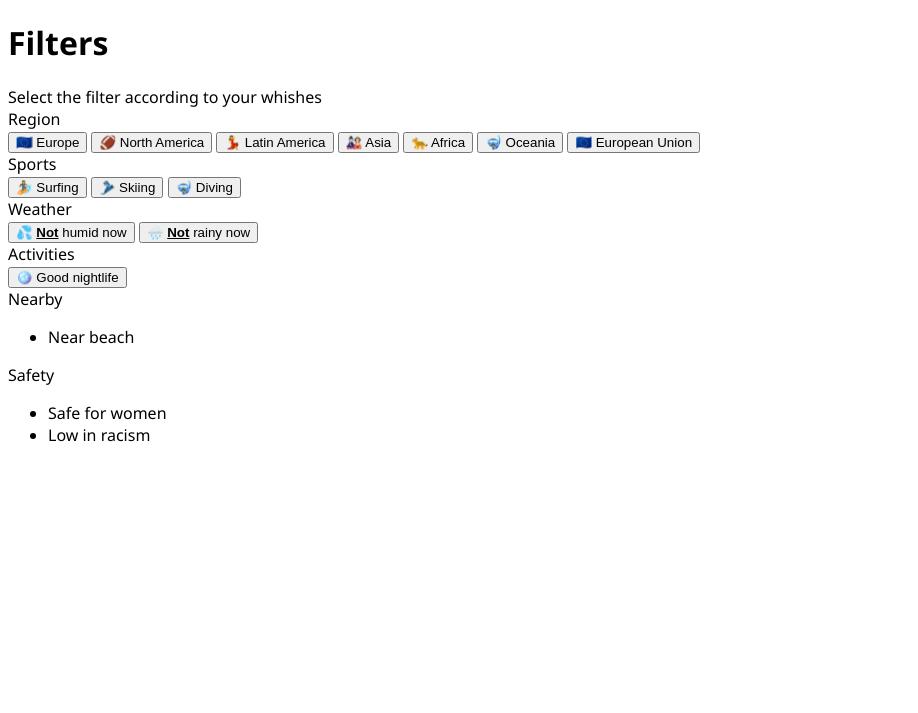
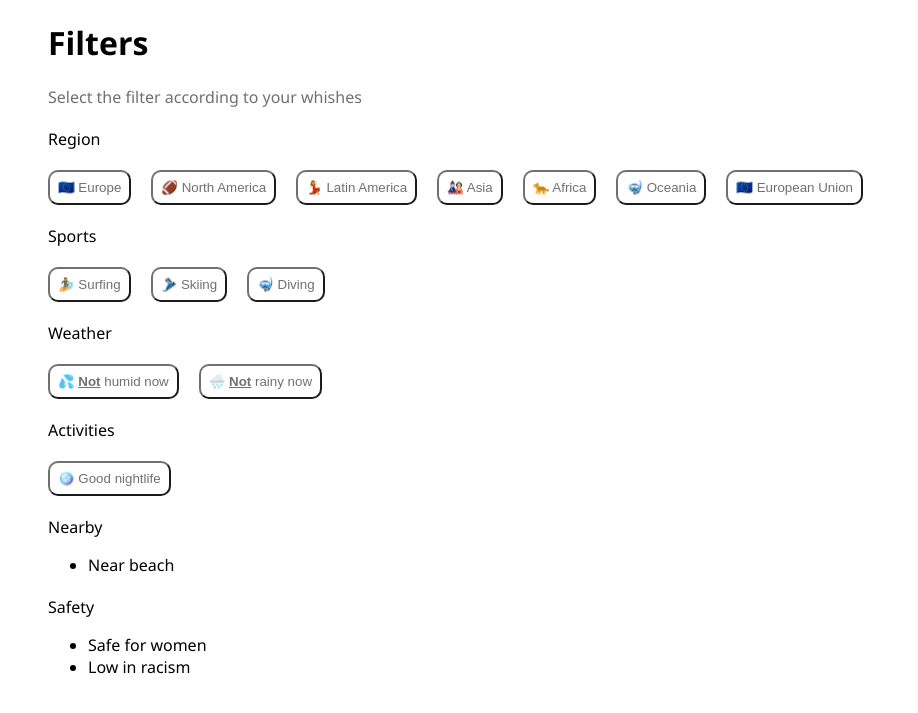
Before and after one commit to m-p-esser/city-journeys, a PHP site: page /filter_menu.php in a window 1280 px wide. Shown: the top 713 px of the page, without its empty margins (0-918 px from the left). Run offline with PHP 8.4, Linux system fonts and the light colour scheme.

Commit message:
add styling for filter menu

```diff
--- a/styles.css
+++ b/styles.css
@@ -1,8 +1,10 @@
 /* Colors */
 :root {
-    --primary-color: rgba(79, 93, 117, 1);
-    --secondary-color: rgba(191, 192, 192, 1);
-    --highlight-color: rgba(232, 98, 82, 1);
+    --primary-color: rgba(45, 49, 66, 1);
+    --secondary-color: rgba(79, 93, 117, 1);
+    --hint-color: rgb(112, 112, 112);
+    --inactive-color: rgb(204, 204, 204);
+    --highlight-color: rgba(175, 27, 63, 1);
 }
 
 /* Header */
@@ -22,18 +24,58 @@
 
 /* Body */
 body {
-    font-family: 'Segoe UI', Tahoma, Geneva, Verdana, sans-serif
+    font-family: 'Segoe UI', Tahoma, Geneva, Verdana, sans-serif;
 }
 
-.filter-menu {
-    background-color: var(--secondary-color)
+button {
+    border-radius: 10px;
+    background-color: white;
+    color: var(--highlight-color);
+    border-color: var(--highlight-color);
+    cursor: pointer;
+    padding: 8px;
 }
 
+/* .active {
+    background-color: var(--highlight-color);
+    color: white;
+    border-color: white;
+    cursor: pointer;
+} */
+
 .filter-button {
-    font-size: 32px;
-    border-radius: 8px;
-    padding: 8px;
-    background-color: var(--highlight-color)
+    margin-top: 20px;
+    font-size: 24px;
+}
+
+.sorting-menu {
+    margin-top: 20px;
+}
+
+.multi-select-button {
+    color: var(--hint-color);
+    border-color: var(--hint-color);
+}
+
+.filter-hint {
+    color: var(--hint-color);
+}
+
+.filter-title {
+    margin: 20px 0 0 0;
+}
+
+.multi-select {
+    display: flex;
+    flex-wrap: wrap;
+    row-gap: 10px;
+    column-gap: 20px;
+    margin-top: 20px;
+    justify-content: stretch
+}
+
+.filter-options {
+    margin: 0 40px;
 }
 
 .city-overview {
```
